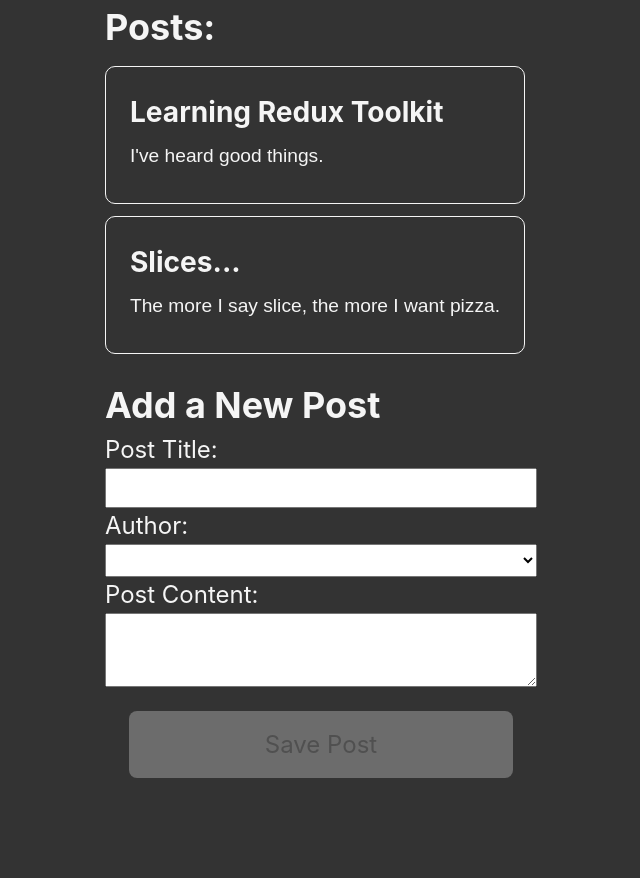
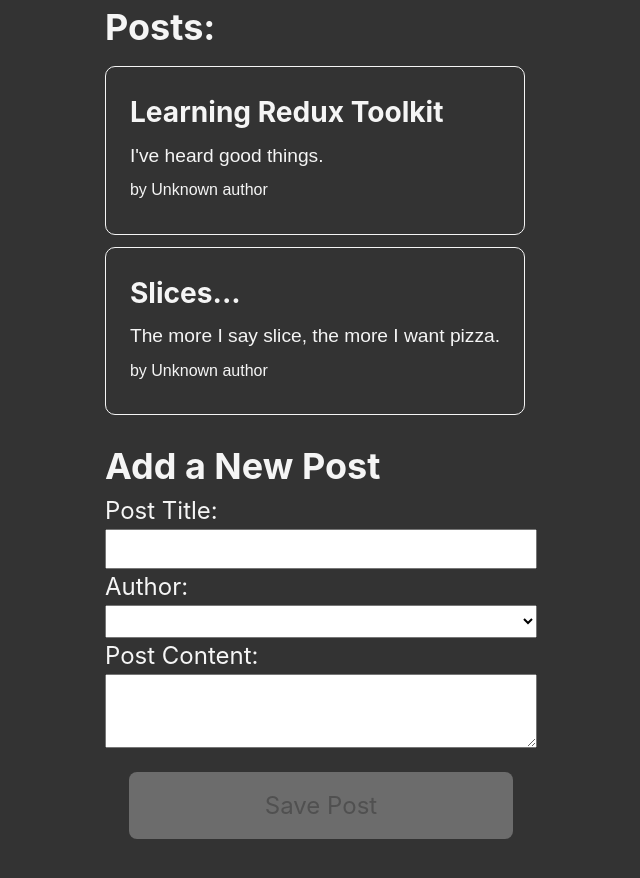
Before and after one commit to darshit-singh/rtk-test, a React (Vite) app: page / in a window 1280 px wide. Shown: the top 878 px of the page, without its empty margins (319-959 px from the left). Built offline with nearby package versions, Linux system fonts and the light colour scheme.

Commit message:
author display added below post

```diff
--- a/src/App.jsx
+++ b/src/App.jsx
@@ -2,8 +2,8 @@
 import reactLogo from "./assets/react.svg";
 import "./App.css";
 import Counter from "./components/Counter";
-import PostList from "./components/PostList";
-import AddPostForm from "./components/AddPostForm";
+import PostList from "./components/PostsFeature/PostList";
+import AddPostForm from "./components/PostsFeature/AddPostForm";
 
 function App() {
   const [count, setCount] = useState(0);
--- /dev/null
+++ b/src/components/PostsFeature/PostAuthor.jsx
@@ -0,0 +1,14 @@
+import { useSelector } from "react-redux"
+import { selectUsers } from "../../redux/slices/userSlice"
+
+const PostAuthor = ({ userId }) => {
+    const users = useSelector(selectUsers)
+    const author = users.find(user => user.id === userId)
+    return (
+        <span>
+            by {author ? author.name : 'Unknown author'}
+        </span>
+    )
+}
+
+export default PostAuthor
--- a/src/components/PostList.jsx
+++ b/src/components/PostsFeature/PostList.jsx
@@ -1,5 +1,6 @@
 import { useSelector, useDispatch } from "react-redux";
-import { selectPosts, postActions } from "../redux/slices/postSlice";
+import { selectPosts, postActions } from "../../redux/slices/postSlice";
+import PostAuthor from "./PostAuthor";
 
 const PostList = () => {
   const posts = useSelector(selectPosts)
@@ -8,6 +9,9 @@
       <article key={post.id}>
         <h3>{post.title}</h3>
         <p>{post.content.substring(0, 100)}</p>
+        <p className="postCredit">
+          <PostAuthor userId={post.userId} />
+        </p>
       </article>
     )
   })
--- a/src/redux/slices/userSlice.js
+++ b/src/redux/slices/userSlice.js
@@ -1,9 +1,9 @@
 import { createSlice } from "@reduxjs/toolkit";
 
 const initialState = [
-    { id: 0, name: 'Darshit Singh' },
-    { id: 1, name: 'test name 2' },
-    { id: 2, name: 'test name 3' }
+    { id: '0', name: 'Darshit Singh' },
+    { id: '1', name: 'test name 2' },
+    { id: '2', name: 'test name 3' }
 ]
 
 const userSlice = createSlice({
```
Also changed, not shown: src/components/PostsFeature/AddPostForm.jsx (renamed from src/components/AddPostForm.jsx, +6 -4 lines).
